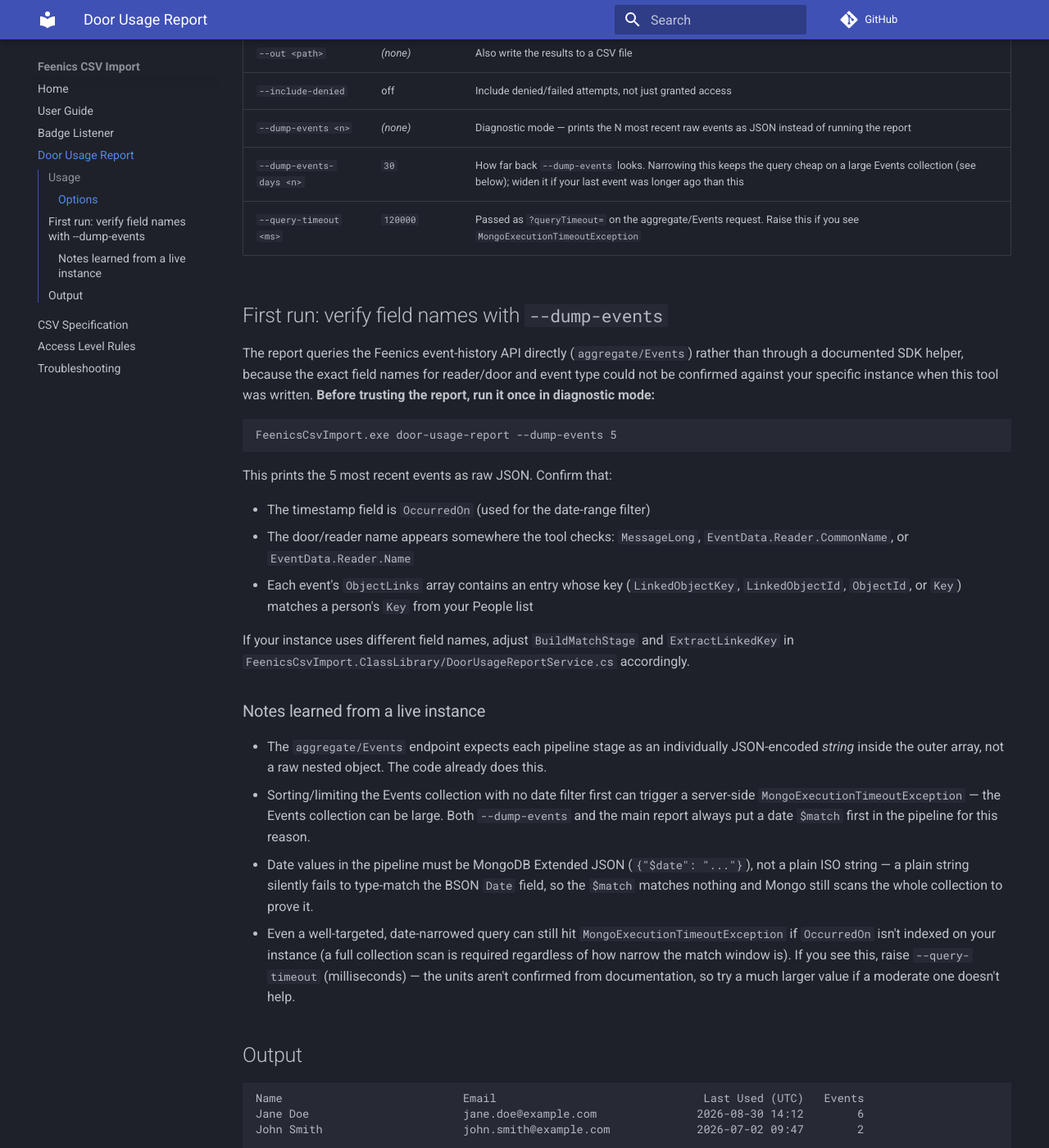
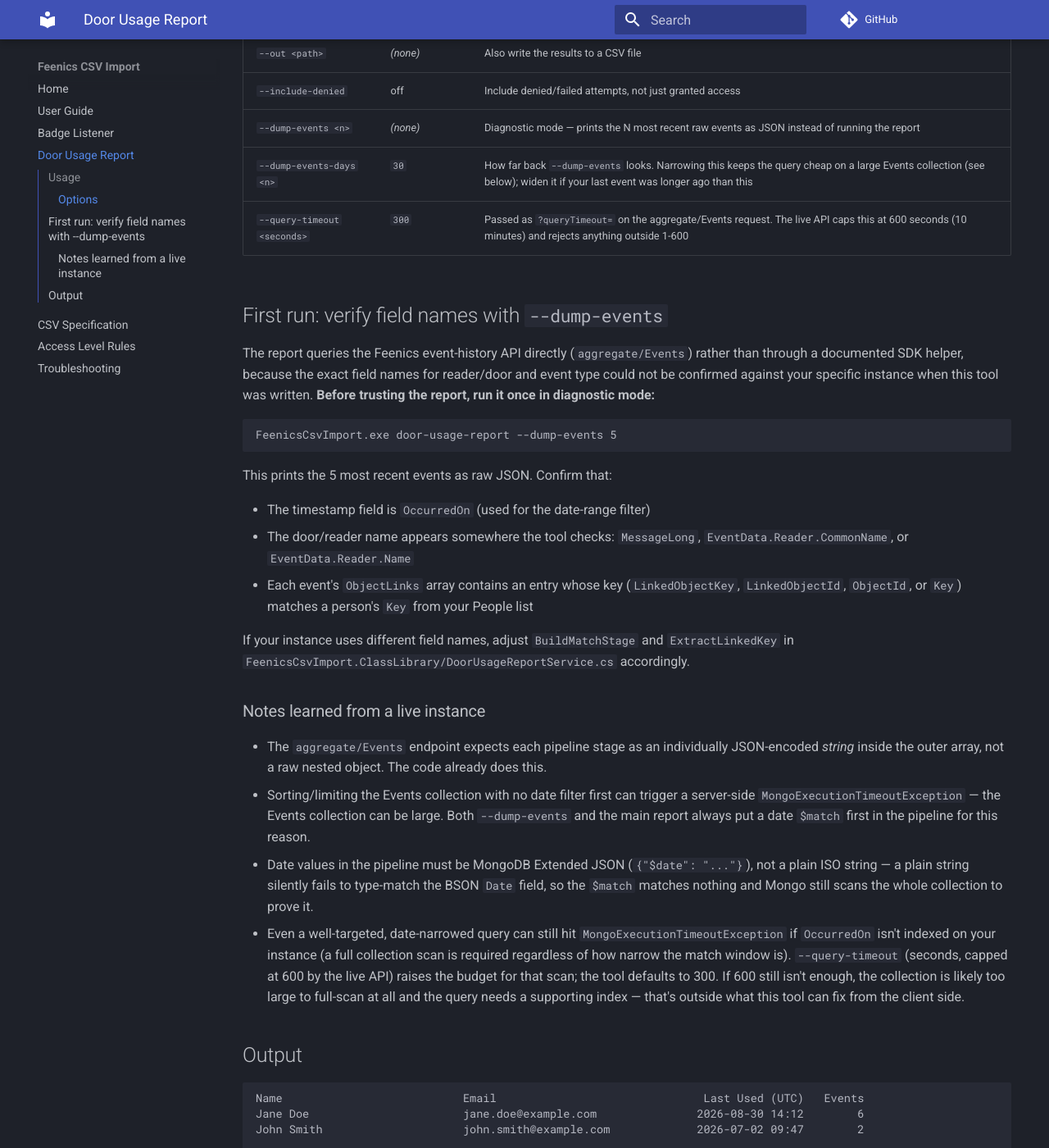
Before and after one commit to siebe41/FeenicsCsvImport, an MkDocs documentation site: the page built from docs/Door-Usage-Report.md, in a window 1280 px wide and 1400 px high, scrolled down 856 px. Shown: the whole window at 82% size. Built offline with MkDocs 1.6.1 and Material for MkDocs 9.7.7, drawn with Linux system fonts in a browser that asks for light colours; comment, search, counter and statistics services are not loaded.

Commit message:
Fix door-usage-report: queryTimeout is seconds, not milliseconds
The live API rejected our 120000 value with "InvalidAggregateTimeout:
Aggregation queryTimeout must be between 1 and 600 seconds" -- the
param is in seconds, capped at 600. Rename the parameter/flag
accordingly and default to 300s (the previous 120000 default was
silently being sent as 120000 seconds, ~33 hours, far outside the
valid range).

Co-Authored-By: Claude Sonnet 5 <noreply@anthropic.com>
Claude-Session: https://claude.ai/code/session_01MVgU94JQPrV1p6HPcew5NQ

```diff
--- a/docs/Door-Usage-Report.md
+++ b/docs/Door-Usage-Report.md
@@ -29,7 +29,7 @@ It authenticates the same way the CSV sync job does, using these environment var
 | `--include-denied` | off | Include denied/failed attempts, not just granted access |
 | `--dump-events <n>` | *(none)* | Diagnostic mode — prints the N most recent raw events as JSON instead of running the report |
 | `--dump-events-days <n>` | `30` | How far back `--dump-events` looks. Narrowing this keeps the query cheap on a large Events collection (see below); widen it if your last event was longer ago than this |
-| `--query-timeout <ms>` | `120000` | Passed as `?queryTimeout=` on the aggregate/Events request. Raise this if you see `MongoExecutionTimeoutException` |
+| `--query-timeout <seconds>` | `300` | Passed as `?queryTimeout=` on the aggregate/Events request. The live API caps this at 600 seconds (10 minutes) and rejects anything outside 1-600 |
 
 ## First run: verify field names with `--dump-events`
 
@@ -63,8 +63,10 @@ If your instance uses different field names, adjust `BuildMatchStage` and `Extra
   matches nothing and Mongo still scans the whole collection to prove it.
 - Even a well-targeted, date-narrowed query can still hit `MongoExecutionTimeoutException` if
   `OccurredOn` isn't indexed on your instance (a full collection scan is required regardless of how
-  narrow the match window is). If you see this, raise `--query-timeout` (milliseconds) — the units
-  aren't confirmed from documentation, so try a much larger value if a moderate one doesn't help.
+  narrow the match window is). `--query-timeout` (seconds, capped at 600 by the live API) raises
+  the budget for that scan; the tool defaults to 300. If 600 still isn't enough, the collection is
+  likely too large to full-scan at all and the query needs a supporting index — that's outside what
+  this tool can fix from the client side.
 
 ## Output
 
```
Also changed, not shown: 2 other files.
